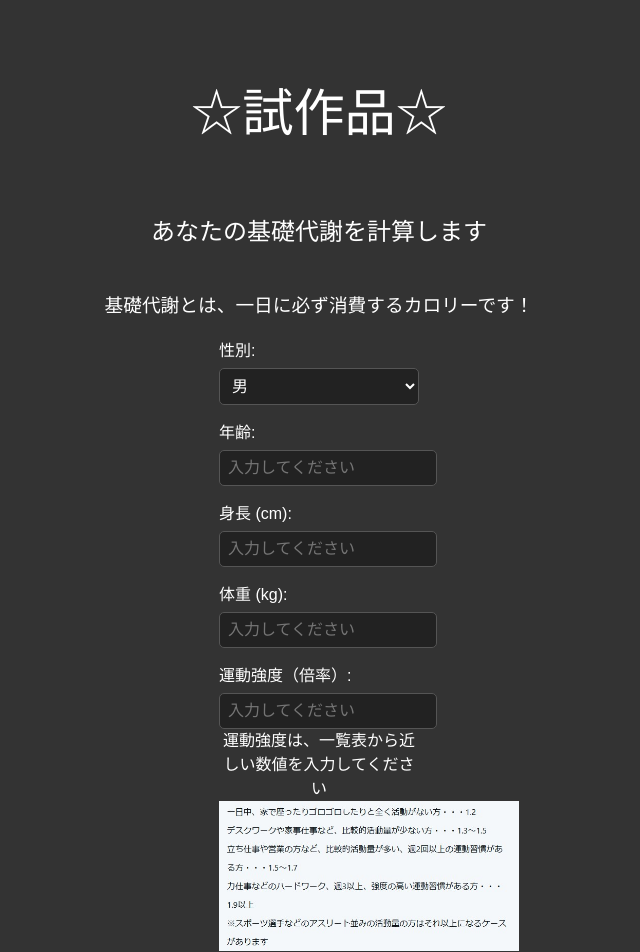
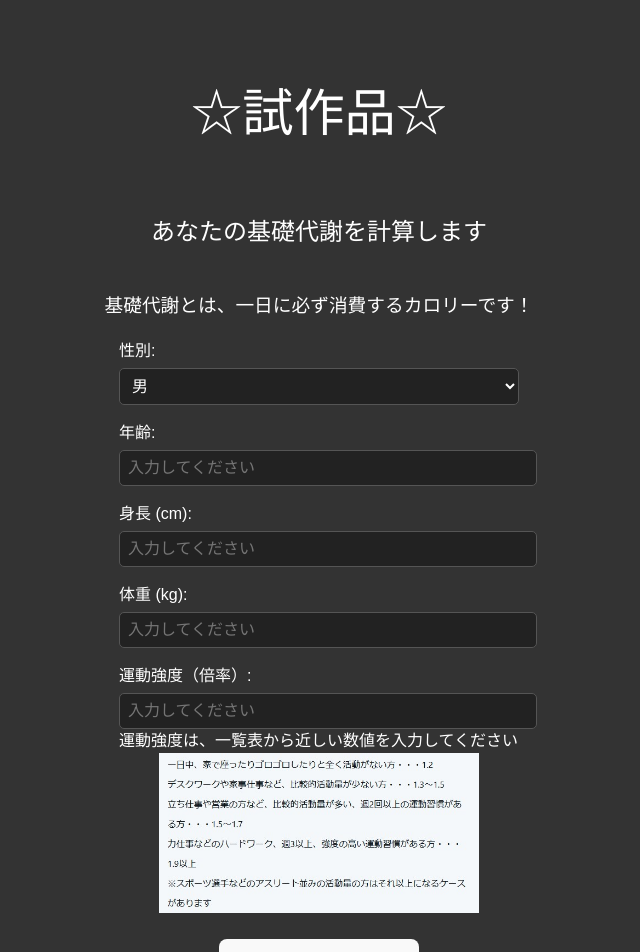
Before and after one commit to y-wkot/BmrFront, a React (Vite) app: page / in a window 1280 px wide. Shown: the top 952 px of the page, without its empty margins (341-981 px from the left). Built offline with nearby package versions, Linux system fonts and the light colour scheme.

Commit message:
241109f21

```diff
--- a/src/Bmr.css
+++ b/src/Bmr.css
@@ -1,9 +1,3 @@
-/* viewport設定 */
-@viewport {
-  width: device-width;
-  initial-scale: 1;
-}
-
 body,
 html {
   margin: 0;
@@ -19,8 +13,8 @@ html {
   align-items: center;
   padding: 20px;
   margin: 0 auto;
-  width: 100%; /* 全画面幅に合わせる */
-  max-width: 1200px; /* タブレット以上の画面幅での最大幅 */
+  width: 100%;
+  max-width: 1200px; /* 最大幅を1200pxに設定 */
 }
 
 h1,
@@ -32,7 +26,7 @@ h3 {
 
 .form-group {
   width: 100%;
-  max-width: 200px; /* 各入力欄の最大幅 */
+  max-width: 400px; /* 各入力欄の最大幅を広く設定 */
   margin-bottom: 1em;
 }
 
@@ -76,13 +70,20 @@ button:disabled {
 
 /* 画像を中央揃えして幅を広げる */
 img {
-  max-width: 150%; /* 画像がコンテナ幅の80%まで広がるよう設定 */
+  max-width: 80%; /* 画像がコンテナ幅の80%まで広がるよう設定 */
   height: auto;
   display: block;
   margin: 0 auto;
 }
 
-/* メディアクエリ */
+/* 大画面用スタイル */
+@media (min-width: 1000px) {
+  .container {
+    max-width: 1000px; /* 1000pxの幅に制限 */
+  }
+}
+
+/* スマホや小さい画面用スタイル */
 @media (max-width: 768px) {
   .container {
     padding: 10px;
```
